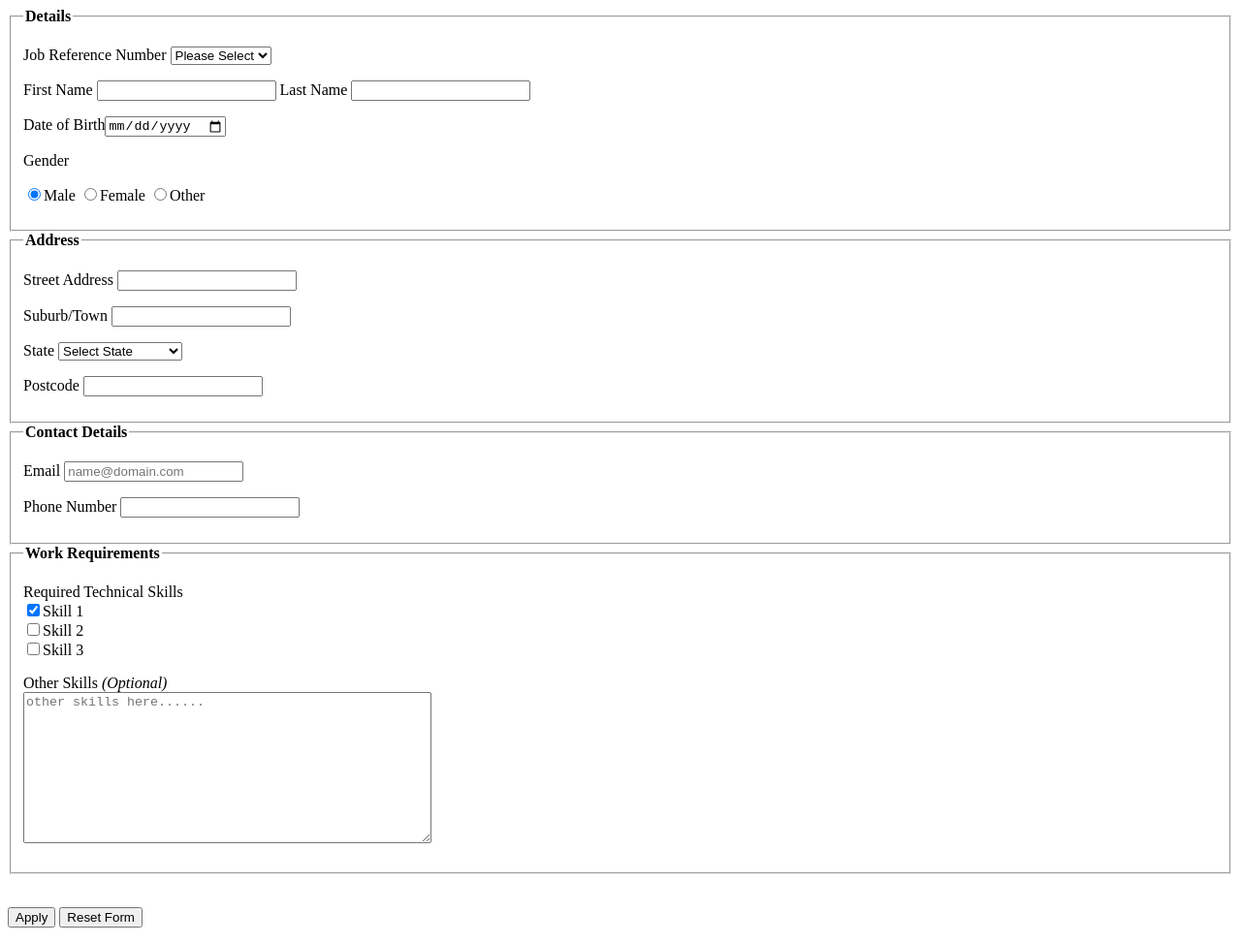
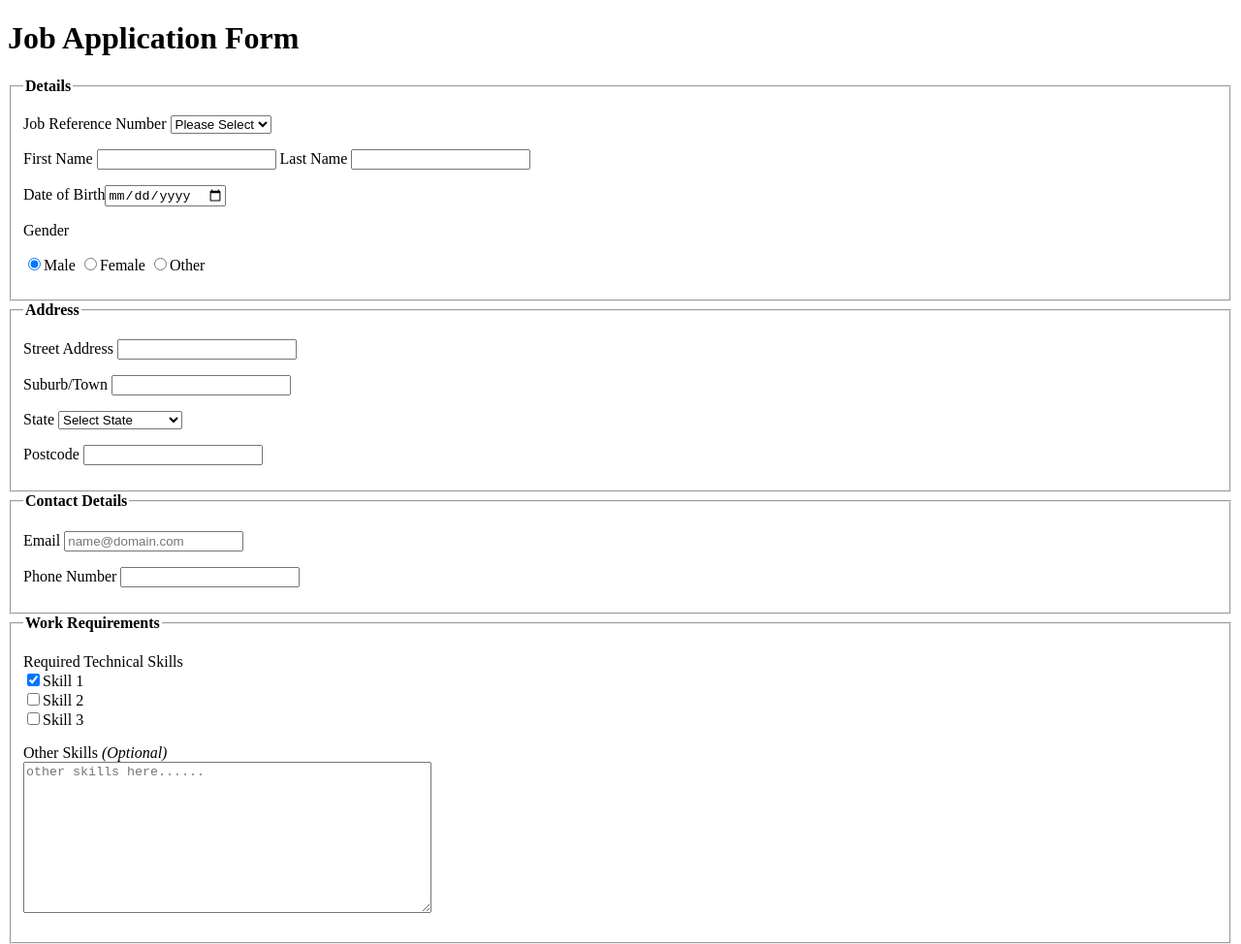
Before and after one commit to julian-saric/project1, a plain HTML site: page project1/apply.html in a window 1280 px wide. Shown: the top 974 px of the page at 97% size. Drawn offline with Linux system fonts and the light colour scheme.

Commit message:
added heading

```diff
--- a/project1/apply.html
+++ b/project1/apply.html
@@ -9,6 +9,8 @@
     <title></title>
 </head>
 <body>
+    <h1>Job Application Form</h1>
+
     <form action="https://mercury.swin.edu.au/it000000/formtest.php" method="post">
     <fieldset>
         <legend><strong>Details</strong></legend>
```
